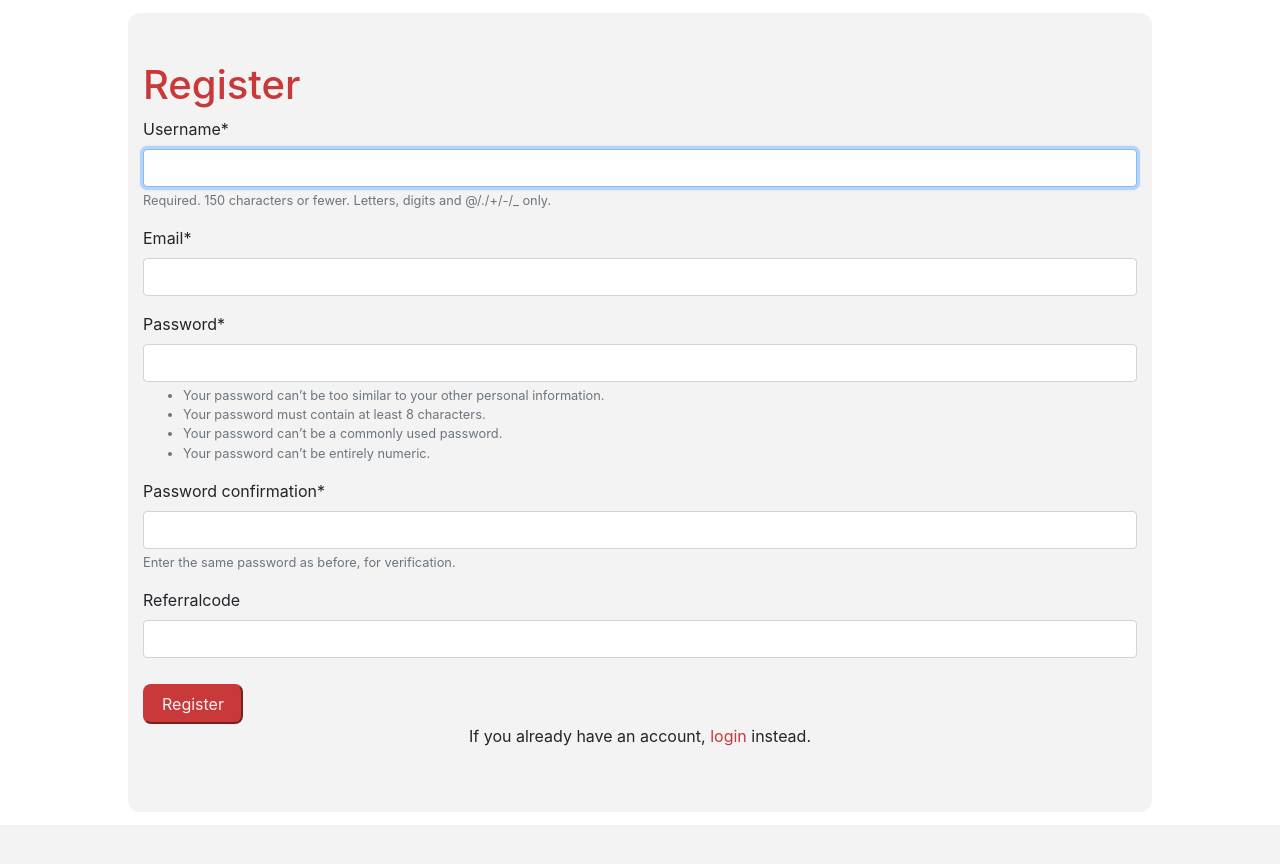
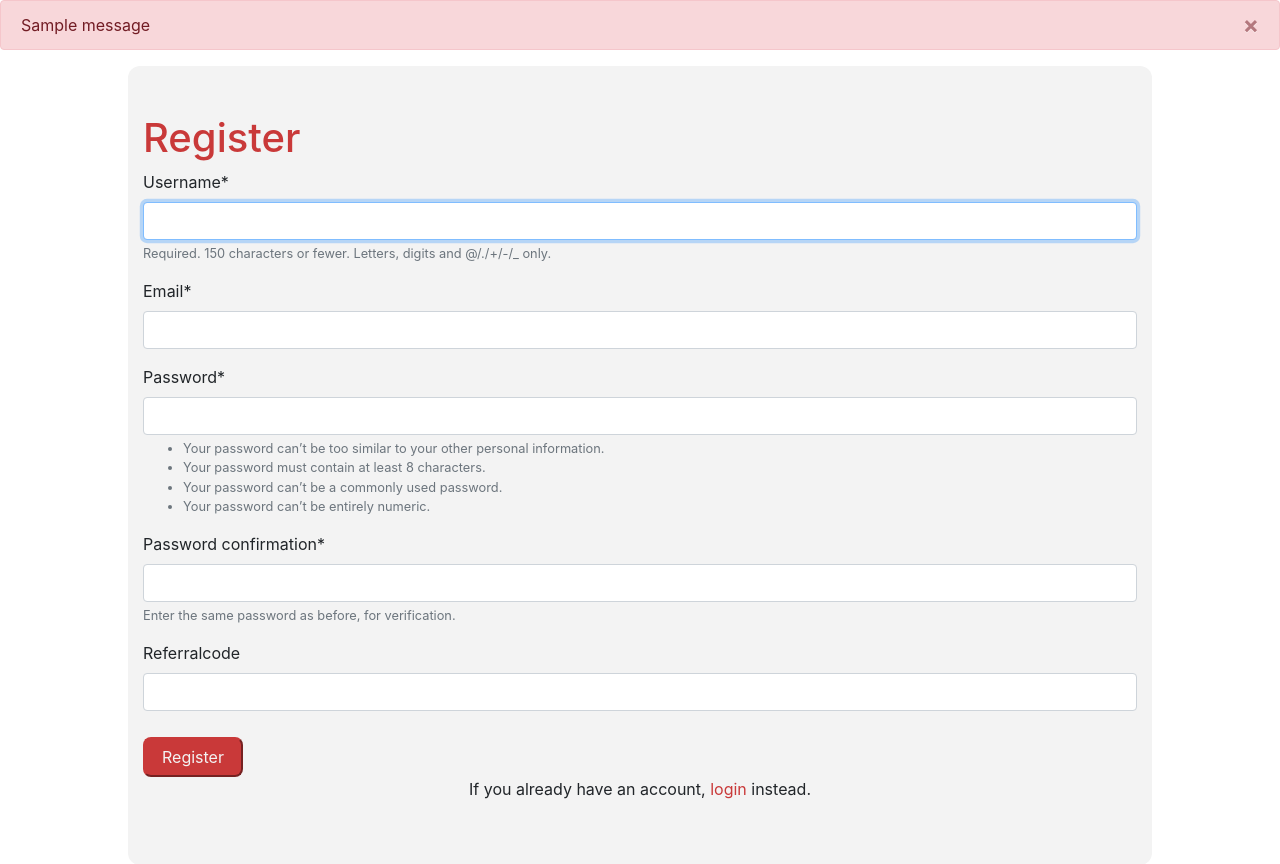
Before and after one commit to Polistirol/BixchangeAPI, a Django app: page /register in a window 1280 px wide. Shown: the top 864 px of the page. Before the commit the page ends 746 px from the top, so only its background shows below. Run offline with Django 3.2, Linux system fonts and the light colour scheme; tables that the repository leaves empty hold one stand-in row (values such as "Sample post"); one stand-in notice (Sample message) is shown; some libraries are stand-ins or nearby versions.

Commit message:
public fix 2

```diff
--- a/console_app/interface.py
+++ b/console_app/interface.py
@@ -95,7 +95,6 @@
 @@@@@@@@@@@@@@@@@@@@@@@@@@@@                &@@                  .@@@@@@@@@@@@@@@@@@@@@@@@@@@@@@@@@@'''
 
     randomColor = random.randint(1, 5)
-    print(randomColor)
     if randomColor == 1:
         msg.error(logo)
     elif randomColor == 2:
@@ -108,7 +107,7 @@
         msg.ok(logo)
     elif randomColor == 6:
         msg.nrm(logo)
-    msg.info("WELCOME TO THE CONSOLE APP")
+    msg.info("\nWELCOME TO THE BIXCHANGE CONSOLE APP !")
 
 
 def pp(content):
--- a/exchange/app/templates/app/register.html
+++ b/exchange/app/templates/app/register.html
@@ -1,10 +1,11 @@
-
 {% load crispy_forms_tags %}
-<link rel="stylesheet" href="https://stackpath.bootstrapcdn.com/bootstrap/4.1.3/css/bootstrap.min.css" integrity="sha384-MCw98/SFnGE8fJT3GXwEOngsV7Zt27NXFoaoApmYm81iuXoPkFOJwJ8ERdknLPMO" crossorigin="anonymous">
-<script src="https://stackpath.bootstrapcdn.com/bootstrap/4.1.3/js/bootstrap.min.js" integrity="sha384-ChfqqxuZUCnJSK3+MXmPNIyE6ZbWh2IMqE241rYiqJxyMiZ6OW/JmZQ5stwEULTy" crossorigin="anonymous"></script>
+<link rel="stylesheet" href="https://stackpath.bootstrapcdn.com/bootstrap/4.1.3/css/bootstrap.min.css"
+  integrity="sha384-MCw98/SFnGE8fJT3GXwEOngsV7Zt27NXFoaoApmYm81iuXoPkFOJwJ8ERdknLPMO" crossorigin="anonymous">
+<script src="https://stackpath.bootstrapcdn.com/bootstrap/4.1.3/js/bootstrap.min.js"
+  integrity="sha384-ChfqqxuZUCnJSK3+MXmPNIyE6ZbWh2IMqE241rYiqJxyMiZ6OW/JmZQ5stwEULTy" crossorigin="anonymous"></script>
 <!--Register-->
 <style>
-	  .submit_btn{
+  .submit_btn {
     border-radius: 8px;
     color: #F3F3F3;
     background-color: #c93939;
@@ -14,16 +15,25 @@
     margin-top: 10px;
   }
 </style>
-<div style="background-color: #F3F3F3; margin-top: 1%; margin-bottom: 1%; margin-left: 10%; margin-right: 10%; border-radius: 12px;" >
+{% for message in messages %}
+<div class="alert alert-danger">
+  <a class="close" data-dismiss="alert">×</a>
+  {{ message }}
+</div>
+{% endfor %}
+<div
+  style="background-color: #F3F3F3; margin-top: 1%; margin-bottom: 1%; margin-left: 10%; margin-right: 10%; border-radius: 12px;">
   <div class="container py-5">
     <h1 style="color: #c93939;">Register</h1>
     <form method="POST">
       {% csrf_token %}
       {{ register_form|crispy }}
 
-		<button class="submit_btn"type="submit">Register</button>
-		<p class="text-center">If you already have an account, <a href="accounts/login" style="color: #c93939;">login</a> instead.</p>
+      <button class="submit_btn" type="submit">Register</button>
+      <p class="text-center">If you already have an account, <a href="accounts/login" style="color: #c93939;">login</a>
+        instead.</p>
     </form>
 
 
-</div></div>
+  </div>
+</div>
--- a/exchange/app/views.py
+++ b/exchange/app/views.py
@@ -14,6 +14,7 @@
 import datetime
 
 
+@csrf_exempt
 def register_request(request):
     if request.method == "POST":
         form = NewUserForm(request.POST)
@@ -25,10 +26,10 @@
             message = svc.validate_referral(user)
             user.save()
             return redirect("/", context={"message": "Registraton successful\n"+message})
-        print("Error registering")
+        print("Error registering", form.errors)
         messages.error(
-            request, "Unsuccessful registration. Invalid information.")
-        return redirect("/", context={"message": "Unsuccessful registration. Invalid information."})
+            request, form.errors)
+        return redirect("/register", context={"message": "Unsuccessful registration. Invalid information."})
 
     form = NewUserForm()
     return render(request=request, template_name="app/register.html", context={"register_form": form})
```
Also changed, not shown: exchange/app/templates/app/api.html (+5 -2 lines), README.md. Lines whose indentation alone changed are shown as unchanged.
